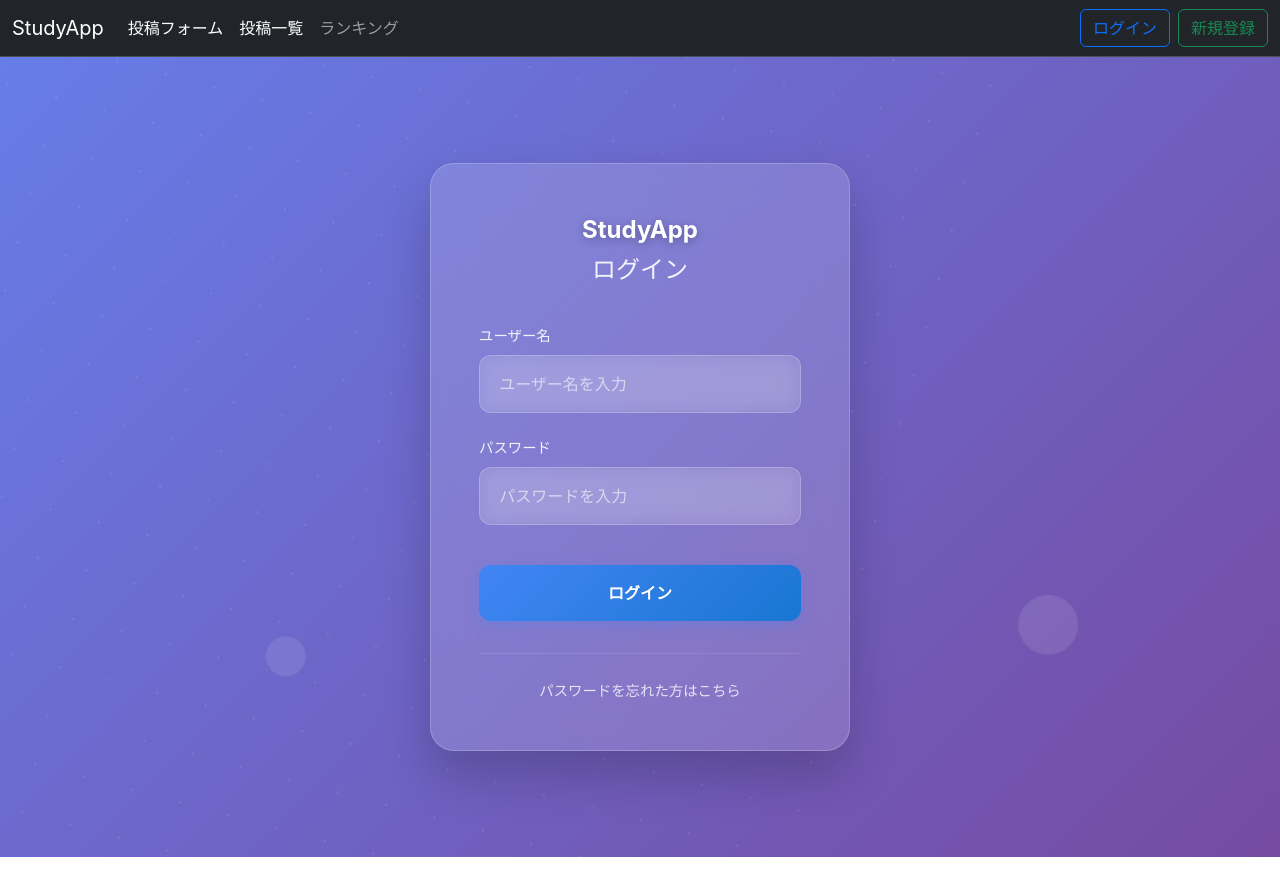
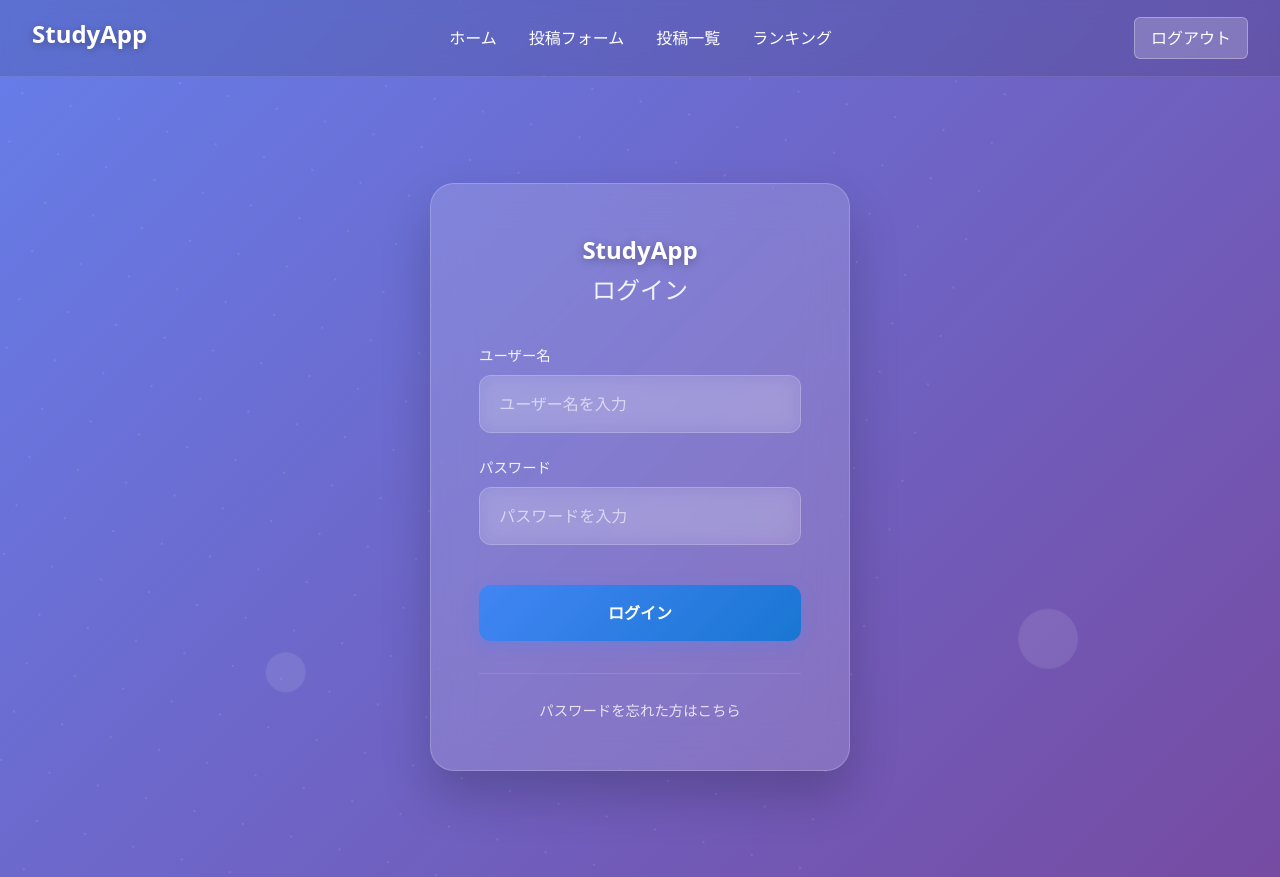
Before and after one commit to kazuhiro-coder/first-app, a React (Create React App) app in the folder frontend/: page /login in a window 1280 px wide. Built offline with nearby package versions, Linux system fonts and the light colour scheme.

Commit message:
headerを改善

```diff
--- a/frontend/src/App.js
+++ b/frontend/src/App.js
@@ -22,7 +22,7 @@ function App() {
     <Router>
       <NavBar token={token} handleLogout={handleLogout}/>
       <Routes>
-        <Route path="/" element={<PrivateRoute><Home /></PrivateRoute>} />
+        <Route path="/" element={<PrivateRoute token={token} handleLogout={handleLogout}><Home token={token} handleLogout={handleLogout}/></PrivateRoute>} />
         <Route path="/login" element={<Login setToken={setToken} />} />
          <Route path="/register" element={<Register />} />
         <Route path="/posts" element={
--- a/frontend/src/components/Home.css
+++ b/frontend/src/components/Home.css
@@ -42,6 +42,16 @@ html, body {
 }
 
 .nav a:hover, .nav a.active {
+  color: white;
+}
+
+.nav link {
+  color: rgba(255, 255, 255, 0.8);
+  text-decoration: none;
+  transition: color 0.3s;
+}
+
+.nav link:hover, .nav a.active {
   color: white;
 }
 
--- a/frontend/src/components/Home.jsx
+++ b/frontend/src/components/Home.jsx
@@ -29,16 +29,6 @@ const Home = () => {
 console.log("Home画面読み込みました");
   return (
     <>
-      <header className="header">
-        <div className="logo">StudyApp</div>
-        <nav className="nav">
-          <a href="#" className="active">ホーム</a>
-          <a href="#">投稿フォーム</a>
-          <a href="#">投稿一覧</a>
-          <a href="#">ランキング</a>
-        </nav>
-        <a href="#" className="logout-btn">ログアウト</a>
-      </header>
 
       <div className="container">
         <section className="welcome-section">
--- a/frontend/src/components/NavBar.jsx
+++ b/frontend/src/components/NavBar.jsx
@@ -1,7 +1,7 @@
 import React from 'react';
 import { Link, useNavigate } from 'react-router-dom';
-import 'bootstrap/dist/css/bootstrap.min.css';
-import 'bootstrap/dist/js/bootstrap.bundle.min.js'  // Bootstrapスタイルをインポート
+
+import './Home.css';  // Bootstrapスタイルをインポート
 
 
 
@@ -9,47 +9,18 @@ const NavBar = ({token, handleLogout}) => {
 const navigate = useNavigate();
 
   return (
-  <nav className="navbar navbar-expand-lg navbar bg-dark border-bottom border-bottom-dark" data-bs-theme="dark" >
-      <div className="container-fluid">
-        <Link className="navbar-brand" to="/">StudyApp</Link>
-        <button className="navbar-toggler" type="button" data-bs-toggle="collapse" data-bs-target="#navbarNav" aria-controls="navbarNav" aria-expanded="false" aria-label="Toggle navigation">
-          <span className="navbar-toggler-icon"></span>
-        </button>
-        <div className="collapse navbar-collapse" id="navbarNav">
-          <ul className="navbar-nav me-auto"> {/* 左側に配置するためにme-autoを使用 */}
-            <li className="nav-item">
-              <Link className="nav-link active" to="/posts">投稿フォーム</Link>
-            </li>
-            <li className="nav-item">
-              <Link className="nav-link active" to="/list">投稿一覧</Link>
-            </li>
-            <li className="nav-item">
-               <Link className="nav-link" to="/ranking">ランキング</Link>
-          </li>
-          </ul>
-          <ul className="navbar-nav ms-auto"> {/* 右側に配置するためにms-autoを使用 */}
-            {token ? (
-              <li className="nav-item">
-                <button className="btn btn-outline-danger" onClick={handleLogout}>ログアウト</button>
-              </li>
-            ) : (
-               <>
-      <li className="nav-item me-2">
-        <Link className="btn btn-outline-primary" to="/login">
-          ログイン
-        </Link>
-      </li>
-      <li className="nav-item">
-        <Link className="btn btn-outline-success" to="/register">
-          新規登録
-        </Link>
-      </li>
-    </>
-            )}
-          </ul>
-        </div>
-      </div>
+    <header className="header">
+    <div className="logo" >StudyApp</div>
+    <nav className="nav">
+      <Link className="active" to="/">ホーム</Link>
+      <Link className="active" to="/posts">投稿フォーム</Link>
+      <Link className="active" to="/list">投稿一覧</Link>
+      <Link className="active" to="/ranking">ランキング</Link>
     </nav>
+    <button className="logout-btn" onClick={handleLogout}>ログアウト</button>
+  </header>
+
+
   );
 };
 
```
